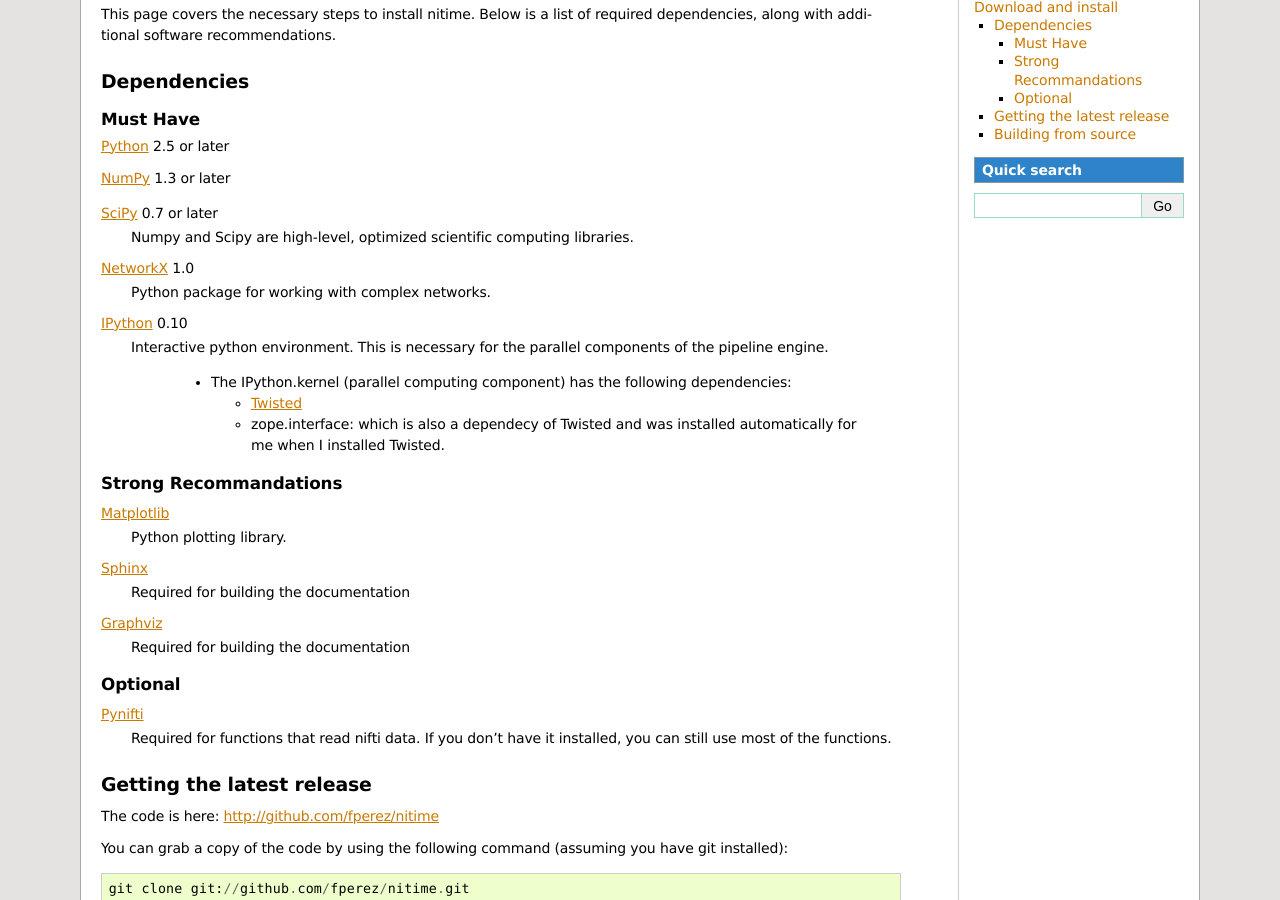
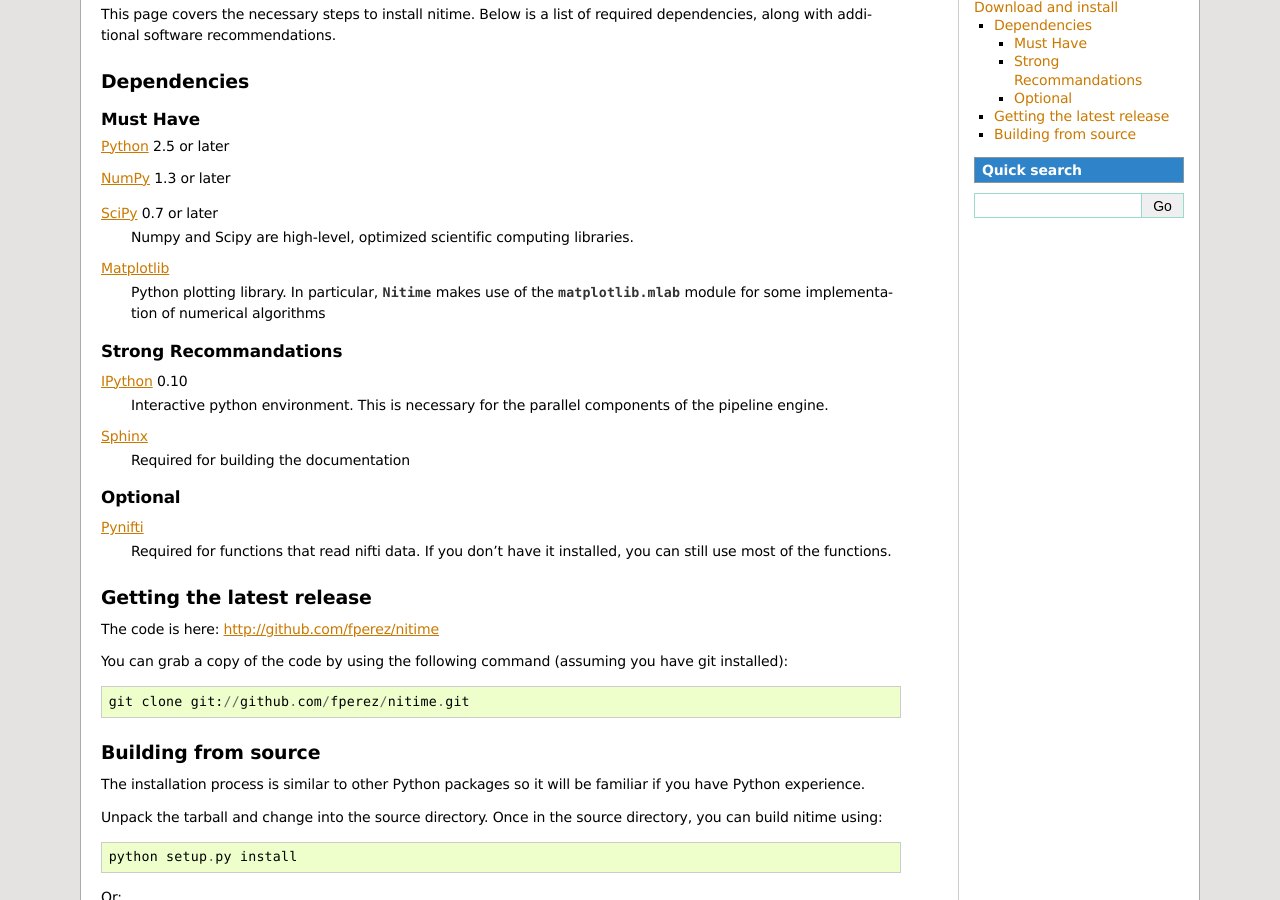
Before and after one commit to nipy/nitime, a Sphinx documentation site: the page built from doc/users/install.rst, in a window 1280 px wide and 900 px high, scrolled down 418 px. Built offline with Sphinx 7.4.7, drawn with Linux system fonts in a browser that asks for light colours; formulas are drawn with MathJax 3.

Commit message:
Changes to the documentation, making it a little less obsoleter

```diff
--- a/doc/users/install.rst
+++ b/doc/users/install.rst
@@ -21,31 +21,18 @@
 SciPy_ 0.7 or later
   Numpy and Scipy are high-level, optimized scientific computing libraries.
 
-NetworkX_ 1.0
-  Python package for working with complex networks.
+Matplotlib_
+  Python plotting library. In particular, :mod:`Nitime` makes use of the
+  :mod:`matplotlib.mlab` module for some implementation of numerical algorithms
+
+Strong Recommandations
+~~~~~~~~~~~~~~~~~~~~~~
 
 IPython_ 0.10
   Interactive python environment. This is necessary for the parallel
   components of the pipeline engine.
 
-    * The IPython.kernel (parallel computing component) has the
-      following dependencies:
-
-      * `Twisted <http://twistedmatrix.com/trac/>`_
-      * zope.interface: which is also a dependecy of Twisted and was
-        installed automatically for me when I installed Twisted.
-
-
-Strong Recommandations
-~~~~~~~~~~~~~~~~~~~~~~
-
-Matplotlib_
-  Python plotting library.
-
 Sphinx_
-  Required for building the documentation
-
-`Graphviz <http://www.graphviz.org/>`_
   Required for building the documentation
 
 
```
Also changed, not shown: doc/index.rst (+9 -1 lines).
